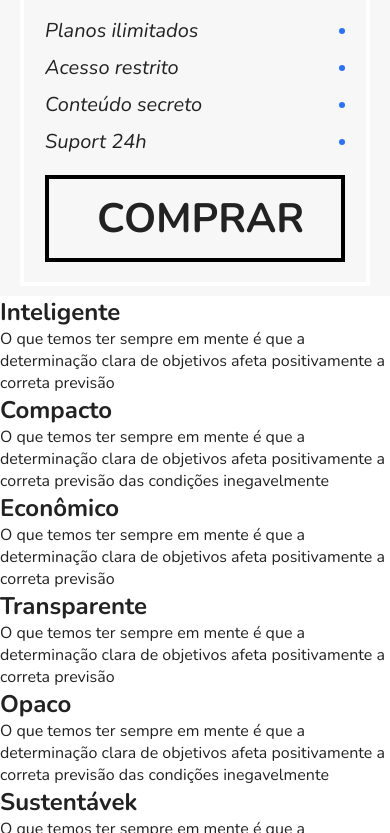
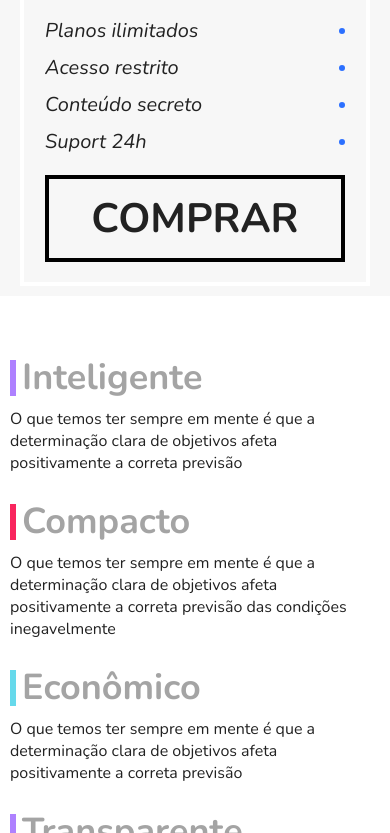
Before and after one commit to andersonwea/FlexBlog, a plain HTML site: page index.html in a window 390 px wide. Shown: the part 3973-4806 px from the top of the page. Drawn offline with nearby package versions, Linux system fonts and the light colour scheme.

Commit message:
ajustado o responsivo e os estilos da seção qualidades

```diff
--- a/css/home/price.css
+++ b/css/home/price.css
@@ -64,7 +64,8 @@
 
 .price-item > a {
   font-size: 2.56rem;
-  padding: 12px 48px;
+  padding: 12px 0px;
+  text-align: center;
   border: 4px solid #000000;
   text-transform: uppercase;
   font-weight: bold;
--- /dev/null
+++ b/css/home/qualities.css
@@ -0,0 +1,39 @@
+.qualities {
+  display: flex;
+  flex-wrap: wrap;
+  column-gap: 16px;
+  row-gap: 30px;
+  padding-top: 64px;
+  padding-bottom: 64px;
+}
+
+.qualities-item {
+  flex: 1 1 300px;
+}
+
+.qualities-item > h2 {
+  margin-bottom: 12px;
+  color: #a4a4a4;
+  font-size: 2.25rem;
+  position: relative;
+  padding-left: 12px;
+  line-height: 1;
+}
+
+.qualities-item > h2::before {
+  content: "";
+  height: 100%;
+  width: 6px;
+  display: block;
+  background: #ae81ff;
+  position: absolute;
+  left: 0;
+}
+
+.qualities-item:nth-child(3n+2) > h2::before{
+  background: #f9265e;
+}
+
+.qualities-item:nth-child(3n+3) > h2::before {
+  background: #66d9eb;
+}
--- a/css/style.css
+++ b/css/style.css
@@ -4,3 +4,4 @@
 @import './home/about.css';
 @import './home/product.css';
 @import './home/price.css';
+@import './home/qualities.css';
--- a/index.html
+++ b/index.html
@@ -122,7 +122,7 @@
     </div>
   </section>
 
-  <section id="qualities" class="qualities">
+  <section id="qualities" class="qualities container">
     <div class="qualities-item">
       <h2>Inteligente</h2>
       <p>O que temos ter sempre em mente é que a determinação clara de objetivos afeta positivamente a correta previsão</p>
```
